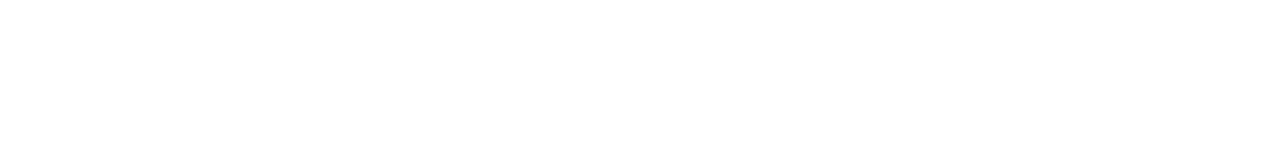
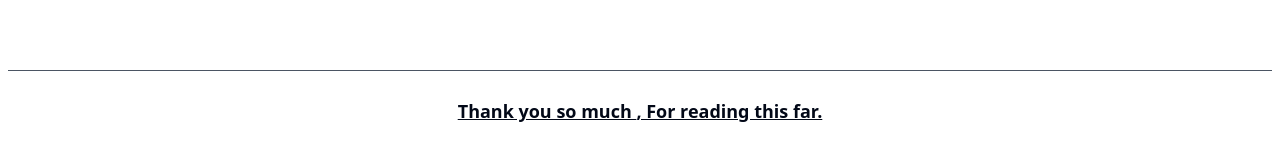
Before and after one commit to akadeepesh/MySky, a Next.js app in the folder frontend/: page / in a window 1280 px wide. Shown: the part 4731-4887 px from the top of the page. Before the commit the page ends 4801 px from the top, so only its background shows below. Built offline with nearby package versions, Linux system fonts and the light colour scheme; no server answers.

Commit message:
added footer

```diff
--- /dev/null
+++ b/frontend/components/Footer.tsx
@@ -0,0 +1,16 @@
+import { ThemeToggle } from "./ThemeToggle";
+import { useUser } from "@clerk/nextjs";
+
+const LandingNav = () => {
+  const { user } = useUser();
+
+  return (
+    <nav className="flex md:mb-2 justify-center h-20 items-center w-screen">
+      <div className="font-bold text-base md:text-lg hover:text-slate-200 duration-200">
+        <u>Thank you so much {user?.firstName}, For reading this far.</u>
+      </div>
+    </nav>
+  );
+};
+
+export default LandingNav;
--- a/frontend/pages/index.tsx
+++ b/frontend/pages/index.tsx
@@ -1,4 +1,5 @@
 import HomeNav from "@/components/HomeNav";
+import Footer from "@/components/Footer";
 import Home from "@/components/Home";
 import Head from "next/head";
 const HomePage = () => {
@@ -11,6 +12,9 @@
         <HomeNav />
       </div>
       <Home />
+      <div className="flex justify-center items-center border-t border-gray-600 mx-2">
+        <Footer />
+      </div>
     </div>
   );
 };
```
